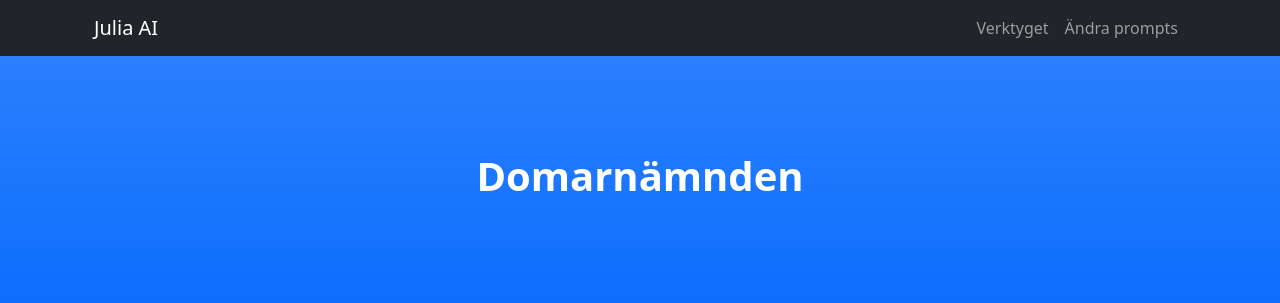
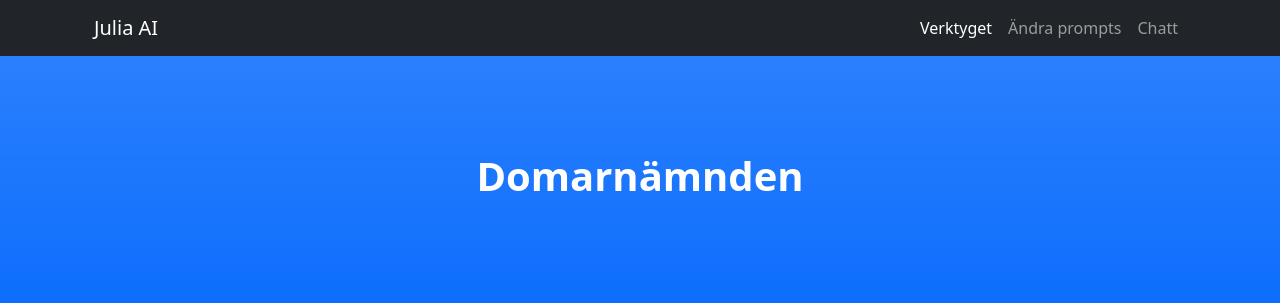
Before and after one commit to fridalannerstrom/julia, a Django app: page / in a window 1280 px wide. Shown: the top 303 px of the page. Run offline with Django 4.2, Linux system fonts and the light colour scheme; a user stored in the database is signed in; data comes from the database, SQL or seed files in the repository; both versions use the stored data as it was after the commit; some libraries are stand-ins or nearby versions.

Commit message:
feat: changes in layout and chat navigation

```diff
--- a/templates/index.html
+++ b/templates/index.html
@@ -19,8 +19,9 @@
                 <button class="navbar-toggler" type="button" data-bs-toggle="collapse" data-bs-target="#navbarResponsive" aria-controls="navbarResponsive" aria-expanded="false" aria-label="Toggle navigation"><span class="navbar-toggler-icon"></span></button>
                 <div class="collapse navbar-collapse" id="navbarResponsive">
                     <ul class="navbar-nav ms-auto">
-                        <li class="nav-item"><a class="nav-link" href="{% url 'index' %}">Verktyget</a></li>
-                        <a class="nav-link" href="{% url 'prompt_editor' %}">Ändra prompts</a>
+                        <li class="nav-item"><a class="nav-link active text-white" href="{% url 'index' %}">Verktyget</a></li>
+                        <li class="nav-item"><a class="nav-link" href="{% url 'prompt_editor' %}">Ändra prompts</a></li>
+                        <li class="nav-item"><a class="nav-link" href="{% url 'chat_home' %}">Chatt</a></li>
                     </ul>
                 </div>
             </div>
--- a/templates/prompt_editor.html
+++ b/templates/prompt_editor.html
@@ -20,7 +20,8 @@
                 <div class="collapse navbar-collapse" id="navbarResponsive">
                     <ul class="navbar-nav ms-auto">
                         <li class="nav-item"><a class="nav-link" href="{% url 'index' %}">Verktyget</a></li>
-                        <a class="nav-link" href="{% url 'prompt_editor' %}">Ändra prompts</a>
+                        <li class="nav-item"><a class="nav-link active text-white" href="{% url 'prompt_editor' %}">Ändra prompts</a></li>
+                        <li class="nav-item"><a class="nav-link" href="{% url 'chat_home' %}">Chatt</a></li>
                     </ul>
                 </div>
             </div>
```
Also changed, not shown: templates/chat_home.html (+17 -14 lines), db.sqlite3, 1 other file.
